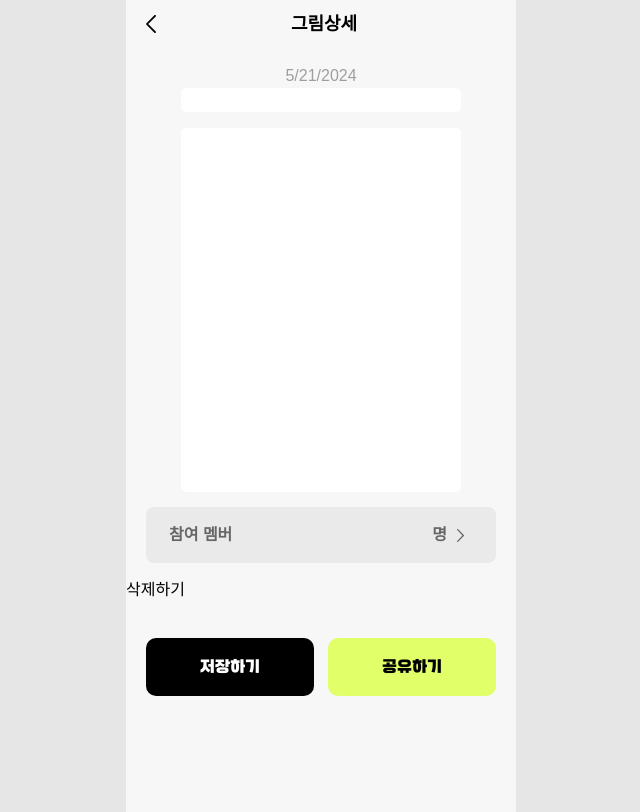
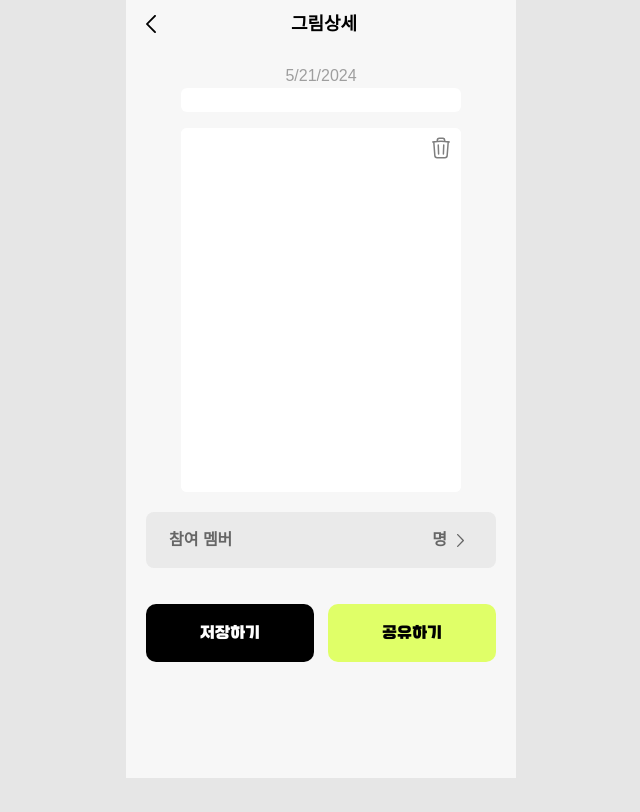
Before and after one commit to relay-toon/front, a Next.js app: page /item/1 in a window 1280 px wide. Shown: the whole page, without its empty margins (319-959 px from the left). Built offline with nearby package versions, Linux system fonts and the light colour scheme; no server answers.

Commit message:
design: delete ui 수정

```diff
--- a/src/app/(main)/item/[id]/page.tsx
+++ b/src/app/(main)/item/[id]/page.tsx
@@ -20,7 +20,6 @@ export default function ItemPage({ params }: { params: { id: string } }) {
       setShowModal(false);
     }
   };
-  console.log(toon);
 
   const handleDeleteToon = () => {
     confirm('정말 삭제하시겠습니까?');
@@ -52,7 +51,26 @@ export default function ItemPage({ params }: { params: { id: string } }) {
           {toon?.title}
         </div>
       </div>
-      <div className="ml-auto mr-auto mt-4 flex h-[364px] w-[280px] items-center rounded-md bg-white">
+      <div className="relative ml-auto mr-auto mt-4 flex h-[364px] w-[280px] items-center rounded-md bg-white">
+        <div
+          onClick={handleDeleteToon}
+          className="absolute right-2 top-2 cursor-pointer opacity-50 hover:opacity-100"
+        >
+          <svg
+            xmlns="http://www.w3.org/2000/svg"
+            fill="none"
+            viewBox="0 0 24 24"
+            strokeWidth={1.5}
+            stroke="currentColor"
+            className="size-6"
+          >
+            <path
+              strokeLinecap="round"
+              strokeLinejoin="round"
+              d="m14.74 9-.346 9m-4.788 0L9.26 9m9.968-3.21c.342.052.682.107 1.022.166m-1.022-.165L18.16 19.673a2.25 2.25 0 0 1-2.244 2.077H8.084a2.25 2.25 0 0 1-2.244-2.077L4.772 5.79m14.456 0a48.108 48.108 0 0 0-3.478-.397m-12 .562c.34-.059.68-.114 1.022-.165m0 0a48.11 48.11 0 0 1 3.478-.397m7.5 0v-.916c0-1.18-.91-2.164-2.09-2.201a51.964 51.964 0 0 0-3.32 0c-1.18.037-2.09 1.022-2.09 2.201v.916m7.5 0a48.667 48.667 0 0 0-7.5 0"
+            />
+          </svg>
+        </div>
         {toon?.image ? (
           <img
             src={toon.image}
@@ -63,8 +81,8 @@ export default function ItemPage({ params }: { params: { id: string } }) {
           <div className=" h-full w-full rounded-md bg-white"></div>
         )}
       </div>
-      <div className="my-[15px] ml-auto mr-auto flex h-14 w-[350px] flex-row content-between items-center justify-between rounded-lg bg-[#EAEAEA] px-[23px] text-base font-semibold text-[#666666]">
-        <div>참여 멤버</div>
+      <div className="ml-auto  mr-auto mt-[20px] flex h-14 w-[350px] flex-row content-between items-center justify-between rounded-lg bg-[#EAEAEA] px-[23px] text-base font-semibold text-[#666666]">
+        <span>참여 멤버</span>
         <div
           className=" flex cursor-pointer flex-row items-center"
           onClick={handleOpenModal}
@@ -78,7 +96,6 @@ export default function ItemPage({ params }: { params: { id: string } }) {
           />
         </div>
       </div>
-      <button onClick={handleDeleteToon}>삭제하기</button>
       <div className="mb-[116px] mt-9 flex flex-row justify-center gap-[14px]">
         <SaveButton />
         <ShareButton id={id} />
--- a/src/app/(main)/my-gallery/page.tsx
+++ b/src/app/(main)/my-gallery/page.tsx
@@ -15,7 +15,7 @@ export default function MyGallery() {
   const [tab, setTab] = useState<'create' | 'participate'>(initialTab);
   const [pageNumber, setPageNumber] = useState(initialPage);
   const [totalPages, setTotalPages] = useState(1);
-
+  const [isAll, setIsAll] = useState(false);
   const [completed, setCompleted] = useState(false);
   const maxButtons = 5;
 
@@ -37,7 +37,7 @@ export default function MyGallery() {
 
   const { data: myParticipatedToon, refetch: refetchParticipated } =
     useGetMyParticipatedToon(pageNumber, completed);
-  console.log(myParticipatedToon);
+
   const handleTabChange = (newTab: 'create' | 'participate') => {
     if (newTab !== tab) {
       setTab(newTab);
@@ -112,7 +112,6 @@ export default function MyGallery() {
       setSelectedToons([]);
       toons.forEach((toon) => (toon.checked = false));
     }
-    console.log(selectedToons);
   };
 
   const onCheckboxClick = (e: React.ChangeEvent<HTMLInputElement>) => {
@@ -120,11 +119,10 @@ export default function MyGallery() {
     setSelectedToons((prev) =>
       e.target.checked ? [...prev, value] : prev.filter((id) => id !== value),
     );
-    console.log(selectedToons);
   };
   const onDeleteClick = () => {
     if (selectedToons.length !== 0) {
-      confirm('정말 삭제하시겠습니까?');
+      if (confirm('정말 삭제하시겠습니까?')) {
         deleteToon(selectedToons, {
           onSuccess: () => {
             refetchCreated();
@@ -132,6 +130,9 @@ export default function MyGallery() {
             setIsDelete(false);
           },
         });
+      } else {
+        return;
+      }
     } else {
       alert('삭제할 그림을 선택하세요');
     }
@@ -175,15 +176,59 @@ export default function MyGallery() {
       {tab === 'create' ? (
         <>
           <div className="mt-[29px] flex justify-between px-5 font-bold">
+            <div className="flex items-center">
               <span>총 {createdToons.length}장</span>
-            <div className="cursor-pointer">
+              {isDelete && (
+                <div className='flex gap-2 items-center'>
+                  <input
+                    id="all"
+                    type="checkbox"
+                    className="ml-3 size-5 accent-[#E0FF68]"
+                    onClick={selectAll}
+                  />
+                  <div className="cursor-pointer" onClick={onDeleteClick}>
+                    <svg
+                      xmlns="http://www.w3.org/2000/svg"
+                      fill="none"
+                      viewBox="0 0 24 24"
+                      strokeWidth={1.5}
+                      stroke="currentColor"
+                      className="size-6"
+                    >
+                      <path
+                        strokeLinecap="round"
+                        strokeLinejoin="round"
+                        d="m14.74 9-.346 9m-4.788 0L9.26 9m9.968-3.21c.342.052.682.107 1.022.166m-1.022-.165L18.16 19.673a2.25 2.25 0 0 1-2.244 2.077H8.084a2.25 2.25 0 0 1-2.244-2.077L4.772 5.79m14.456 0a48.108 48.108 0 0 0-3.478-.397m-12 .562c.34-.059.68-.114 1.022-.165m0 0a48.11 48.11 0 0 1 3.478-.397m7.5 0v-.916c0-1.18-.91-2.164-2.09-2.201a51.964 51.964 0 0 0-3.32 0c-1.18.037-2.09 1.022-2.09 2.201v.916m7.5 0a48.667 48.667 0 0 0-7.5 0"
+                      />
+                    </svg>
+                  </div>
+                </div>
+              )}
+            </div>
+            <div>
               {isDelete ? (
-                <div>
-                  <span onClick={onDeleteClick}>Delete</span>
-                  <input id="all" type="checkbox" onClick={selectAll} />
+                <div className="flex w-[150px] items-center justify-end gap-3">
+                  <div className="cursor-pointer" onClick={onClickIsDelte}>
+                    <svg
+                      xmlns="http://www.w3.org/2000/svg"
+                      fill="none"
+                      viewBox="0 0 24 24"
+                      strokeWidth={1.5}
+                      stroke="currentColor"
+                      className="size-6"
+                    >
+                      <path
+                        strokeLinecap="round"
+                        strokeLinejoin="round"
+                        d="M18.364 18.364A9 9 0 0 0 5.636 5.636m12.728 12.728A9 9 0 0 1 5.636 5.636m12.728 12.728L5.636 5.636"
+                      />
+                    </svg>
+                  </div>
                 </div>
               ) : (
-                <span onClick={onClickIsDelte}>Edit</span>
+                <span className="cursor-pointer" onClick={onClickIsDelte}>
+                  Edit
+                </span>
               )}
             </div>
           </div>
@@ -207,18 +252,25 @@ export default function MyGallery() {
                   ) : (
                     <div className="mt-5 h-[204px] w-[350px] rounded-xl bg-white"></div>
                   )}
-                  <div className="align-center mt-4 flex flex-row justify-between">
+                  <div className="align-center relative mt-4 flex flex-row justify-between">
                     <div className="text-base font-semibold">{toon.title}</div>
                     <div className="text-base font-semibold text-[#9E9E9E]">
                       {formattedDate}
                     </div>
                     {isDelete && (
+                      <div className="absolute top-[-220px]">
+                        <div
+                          className="z-10 h-[204px] w-[350px] overflow-hidden rounded-xl "
+                          style={{ backgroundColor: 'rgba(23, 23, 23, 0.5)' }}
+                        />
                         <input
                           name="toon"
                           type="checkbox"
                           value={toon.id}
                           onChange={onCheckboxClick}
+                          className="z-60 absolute left-[46%] top-[41%] size-[40px] rounded-xl accent-[#E0FF68] opacity-50 "
                         />
+                      </div>
                     )}
                   </div>
                 </div>
```
Lines whose indentation alone changed are shown as unchanged.
